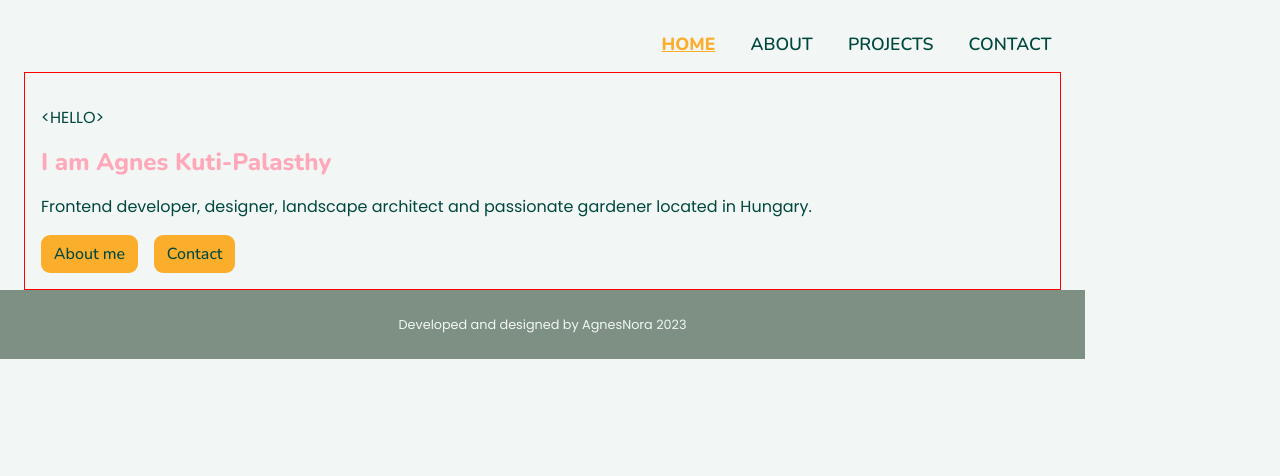
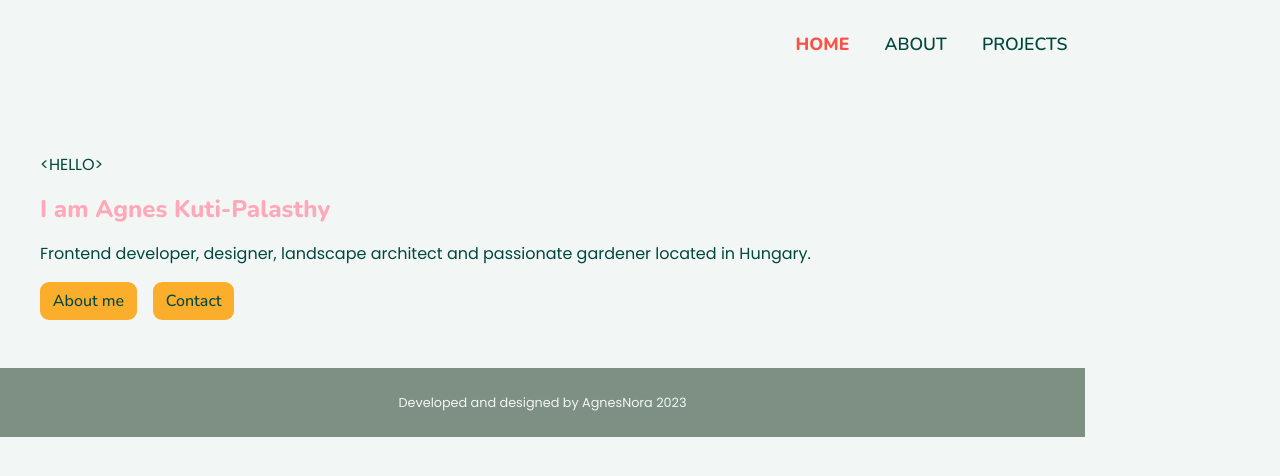
Before and after one commit to agnesnora/portfolio2023, a React (Vite) app: page / in a window 1280 px wide. Shown: the top 476 px of the page. Built offline with nearby package versions, Linux system fonts and the light colour scheme; a web font is replaced by a local one; what miragejs would draw is missing.

Commit message:
styling contact

```diff
--- a/src/App.css
+++ b/src/App.css
@@ -20,12 +20,13 @@ body {
   font-family: "Poppins", sans-serif;
   color: var(--primary-text-color);
   max-width: 1085px;
+  height: 100vh;
 }
 
 /*********** L A Y O U T  **************/
 nav {
   display: flex;
-  /* flex-direction: column; */
+
   margin: 2em 1em 1em 1em;
 }
 li {
@@ -45,9 +46,9 @@ footer {
 }
 
 .home--container {
-  /* background-color: var(--secondary-text-color); */
-  border: 1px red solid;
-  margin: 0 1.5em;
+  border: none;
+  border-radius: 18px;
+  margin: 2em 1.5em;
 }
 .techstack--list {
   display: grid;
@@ -62,30 +63,41 @@ li {
   padding: 0.5em 1em;
 }
 .contact {
-  background-color: var(--primary-text-color);
+  background-color: var(--secondary-text-color);
   width: 90vw;
   margin: 3em auto;
   padding: 1em;
-  text-align: center;
+  display: flex;
   border-radius: 18px;
+  justify-content: space-between;
 }
 .contact--data {
   display: flex;
   align-items: center;
-  justify-content: center;
+  justify-content: start;
 }
 
 .contact--data > p {
   margin-left: 0.5em;
-  color: var(--highlighted-text-color);
+  color: var(--primary-bg-color);
+  margin-bottom: 0;
 }
 .contact > p,
 .social--icons {
   display: inline-block;
   margin-left: 1em;
-  color: var(--highlighted-text-color);
+  color: var(--primary-bg-color);
+}
+.navbar--container {
+  margin: 0;
+  padding: 2em 0;
 }
 
+.profile--picture {
+  border-radius: 50%;
+  width: 10em;
+  height: 10em;
+}
 /***********  B U T T O N S & L I N K S  **************/
 
 a {
@@ -95,6 +107,7 @@ a {
   /* margin: 0 auto; */
   padding: 0;
   display: inline-block;
+  transition: 0.3s;
 }
 
 .navbar--container > a {
@@ -105,14 +118,6 @@ a {
   margin: 0 1em;
 }
 
-.profile--picture {
-  border-radius: 50%;
-  width: 10em;
-  height: 10em;
-}
-a {
-  transition: 0.3s;
-}
 .button--link {
   background-color: var(--secondary-bg-color);
   color: var(--primary-text-color);
@@ -142,6 +147,19 @@ a {
   font-family: "Poppins", sans-serif;
   font-size: 1em;
   font-weight: 500;
+  margin-bottom: 1em;
+}
+
+.back--link:hover {
+  background-color: var(--primary-bg-color);
+  color: var(--tertiary--text-color);
+  border-radius: 18px;
+  padding: 0.3em 0.8em;
+}
+
+.back--icon {
+  margin-right: 0.3em;
+  align-self: center;
 }
 
 /*********** P R O J E C T S  **************/
@@ -237,13 +255,14 @@ a {
 
 .project--text > h3 {
   color: var(--primary-bg-color);
-  text-shadow: 1px 1px 2px #fa5246;
+  /* text-shadow: 1px 1px 2px #fa5246; */
   padding: 0.6em 1em;
 }
 
 .project--text > h5 {
   border-radius: 18px;
   background-color: var(--primary-bg-color);
+
   display: inline-block;
   padding: 0.6em 1em;
   opacity: 90%;
@@ -261,7 +280,8 @@ a {
 .project--info {
   display: block;
   width: 50%;
-  background-color: var(--tertiary-bg-color);
+  /* background-color: var(--tertiary-bg-color); */
+  background-color: var(--tertiary--text-color);
   color: var(--primary-text-color);
   font-size: 16px;
   border-radius: 8px;
@@ -271,7 +291,7 @@ a {
 
 h1 {
   font-family: "Nunito", sans-serif;
-  color: #e7f0ed;
+  /* color: #e7f0ed; */
   font-size: 1.5em;
 }
 
@@ -303,7 +323,7 @@ h1 {
   padding: 1em;
 }
 
-.home--container > h1 {
+.home--hero > h1 {
   color: var(--highlighted-text-color);
   font-family: "Nunito", sans-serif;
 }
@@ -342,6 +362,10 @@ button > a:active,
 
 .techstack--list > li {
   padding-left: 0;
+}
+
+.project--detail--type > li {
+  margin: 0.2em;
 }
 
 /*********** @ M E D I A  **************/
@@ -400,6 +424,7 @@ button > a:active,
 
   .home--container {
     background-color: var(--primary-bg-color);
+    display: flex;
   }
   /* .project--tile {
     /* padding: 1em;
--- a/src/App.jsx
+++ b/src/App.jsx
@@ -21,7 +21,7 @@ ReactDOM.createRoot(document.getElementById("root")).render(
           <Route path="/about" element={<About />} />
           <Route path="/projects" element={<Projects />} />
           <Route path="/projects/:id" element={<ProjectsDetail />} />
-          <Route path="/contact" element={<Contact />} />
+          {/* <Route path="/contact" element={<Contact />} /> */}
         </Route>
       </Routes>
       {/* <App /> */}
--- a/src/components/Layout.jsx
+++ b/src/components/Layout.jsx
@@ -3,10 +3,10 @@ import Footer from "./Footer";
 import { Outlet } from "react-router-dom";
 export default function Layout() {
   return (
-    <div>
+    <>
       <Header />
       <Outlet />
       <Footer />
-    </div>
+    </>
   );
 }
--- a/src/components/Navbar.jsx
+++ b/src/components/Navbar.jsx
@@ -3,8 +3,8 @@ import { NavLink } from "react-router-dom";
 export default function NavBar() {
   const activeStyle = {
     fontWeight: "800",
-    textDecoration: "underline",
-    color: "#faae2b",
+    // textDecoration: "underline",
+    color: " #fa5246",
   };
   return (
     <nav className="navbar--container">
@@ -24,12 +24,12 @@ export default function NavBar() {
       >
         Projects
       </NavLink>
-      <NavLink
+      {/* <NavLink
         style={({ isActive }) => (isActive ? activeStyle : null)}
         to="/contact"
       >
         Contact
-      </NavLink>
+      </NavLink> */}
     </nav>
   );
 }
--- a/src/pages/Contact.jsx
+++ b/src/pages/Contact.jsx
@@ -8,6 +8,7 @@ import {
 export default function Contact() {
   return (
     <div className="contact">
+      <div>
         <div className="contact--data">
           <FaEnvelope className="social--icons" />
           <p>agnesnora@gmail.com</p>
@@ -15,6 +16,7 @@ export default function Contact() {
         <div className="contact--data">
           <FaPhoneSquare className="social--icons" />
           <p>+36 70 342 8677</p>
+        </div>
       </div>
 
       <div>
--- a/src/pages/Home.jsx
+++ b/src/pages/Home.jsx
@@ -1,7 +1,15 @@
 import { Link } from "react-router-dom";
+import { useState } from "react";
+import Contact from "./Contact";
 export default function Home() {
+  const [isContact, setIsContact] = useState(false);
+
+  function setContactInfo() {
+    setIsContact((prevContact) => !prevContact);
+  }
   return (
     <div className="home--container">
+      <div className="home--hero">
         <p>
           <span className="text--uppercase">{`<Hello>`}</span>
         </p>
@@ -16,10 +24,13 @@ export default function Home() {
           <Link className="button--link" to="/about">
             About me
           </Link>
-        <Link className="button--link" to="/contact">
-          Contact
+          <Link onClick={setContactInfo} className="button--link">
+            {!isContact ? "Contact" : "Hide contact"}
           </Link>
         </div>
       </div>
+
+      {isContact ? <Contact /> : null}
+    </div>
   );
 }
--- a/src/pages/ProjectsDetail.jsx
+++ b/src/pages/ProjectsDetail.jsx
@@ -15,14 +15,14 @@ export default function ProjectDetail() {
     <div className="project--detail--container">
       <h2>{project.name}</h2>
       <Link className="back--link" to="/projects">
-        <FaArrowLeft />
+        <FaArrowLeft className="back--icon" />
         Back to projects
       </Link>
       <div className="project--detail">
         <img className="project--detail--img" src={project.imageUrl} />
         <div className="project--detail--info">
           <p>{project.description}</p>
-          <ul>
+          <ul className="project--detail--type">
             {project.type
               ? project.type.map((type) => (
                   <li className={type.toLowerCase()} key={type}>
```
Lines whose indentation alone changed are shown as unchanged.
